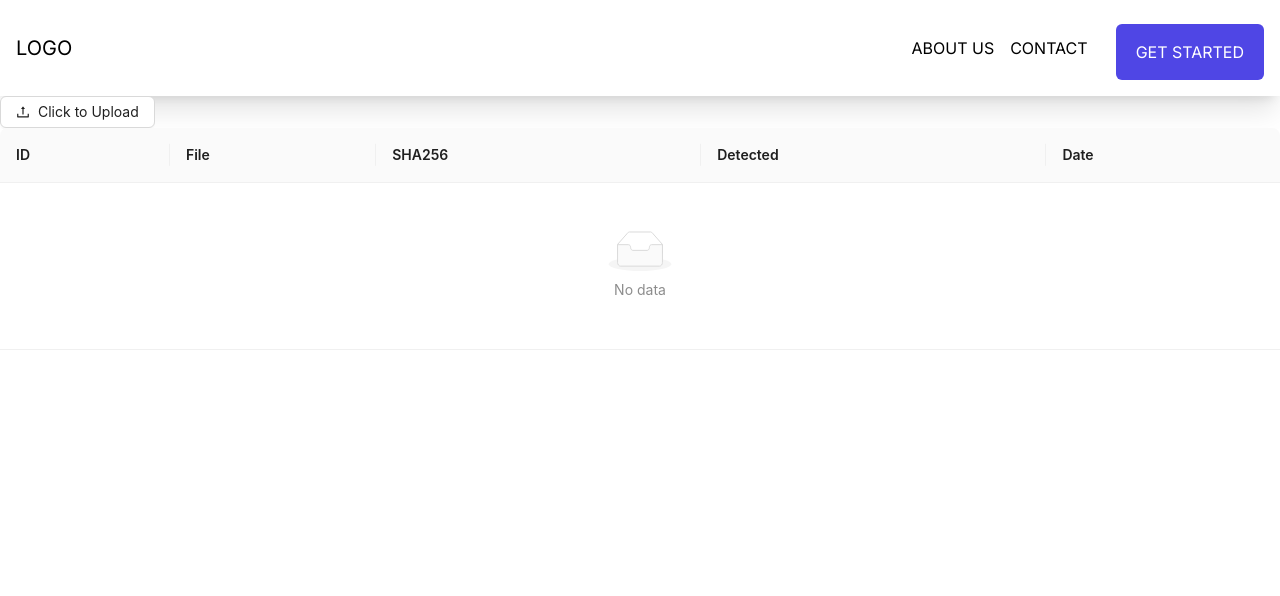
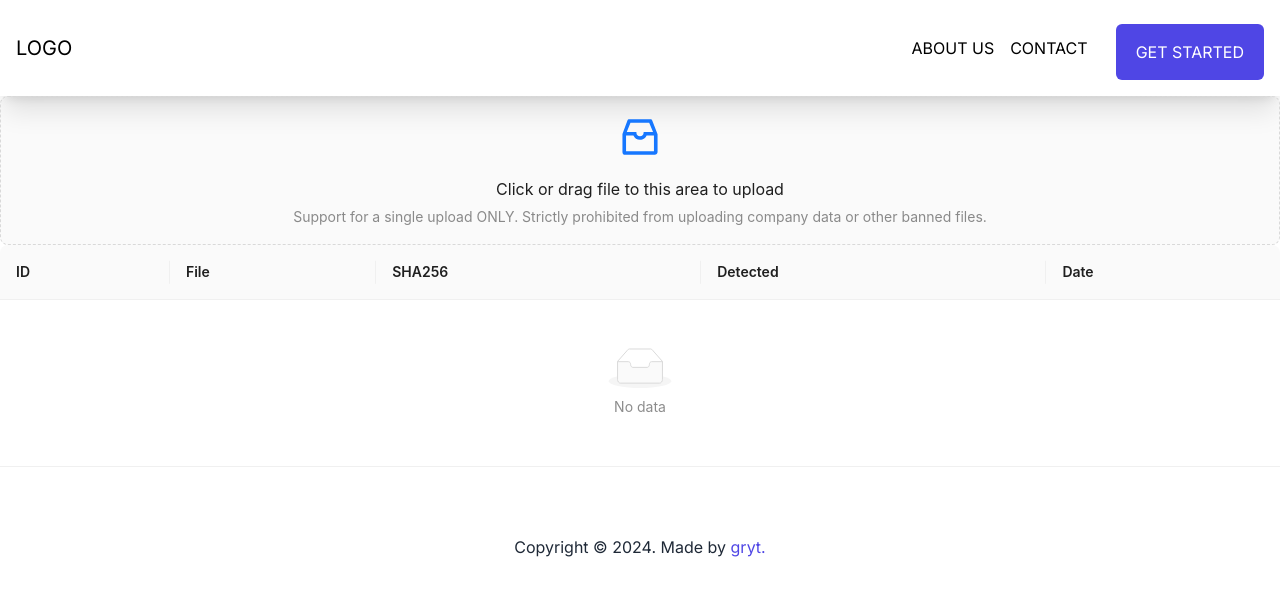
Before and after one commit to garytann/virustotalApiServer, a Next.js app in the folder frontend/my-app/: page /dashboard in a window 1280 px wide. Shown: the top 596 px of the page. Built offline with nearby package versions, Linux system fonts and the light colour scheme.

Commit message:
added new upload component, added footerinto layouts

```diff
--- a/frontend/my-app/app/layout.js
+++ b/frontend/my-app/app/layout.js
@@ -1,6 +1,7 @@
 // import 'bootstrap/dist/css/bootstrap.css'
 import { Inter } from 'next/font/google'
 import NavBar from "@/components/NavBar"
+import Footer from "@/components/Footer"
 import './globals.css'
 
 const inter = Inter({ subsets: ['latin'] })
@@ -16,6 +17,7 @@ export default function RootLayout({ children }) {
       <body className={inter.className}>
         <NavBar />
         {children}
+        <Footer />
       </body>
     </html>
   )
--- a/frontend/my-app/app/page.js
+++ b/frontend/my-app/app/page.js
@@ -1,6 +1,5 @@
 import Image from 'next/image'
 import HeroSection from '@/components/HeroSection'
-import Footer from '@/components/Footer'
 // import styles from './page.module.css'
 // import
 
@@ -8,7 +7,6 @@ export default function Home() {
   return (
     <>
       <HeroSection />
-      <Footer />
     </>
   );
 }
--- a/frontend/my-app/components/Table.js
+++ b/frontend/my-app/components/Table.js
@@ -4,34 +4,61 @@ import React, { useEffect } from 'react';
 import { Space, Table, Tag } from 'antd';
 const { Column, ColumnGroup } = Table;
 import { UploadOutlined } from '@ant-design/icons';
+import { InboxOutlined } from '@ant-design/icons';
 import { Button, message, Upload } from 'antd';
 
 
 export default function DataTable() {
 
     const [dataSource, setDataSource] = React.useState([]);
+    const { Dragger } = Upload;
 
     const props = {
         name: 'file',
+        // multiple: true,
+        // action: 'http://103.3.61.201:3000/api/upload'
         action: 'http://localhost:3000/api/upload',
         headers: {
             authorization: 'authorization-text',
         },
-        async onChange(info) {
-            if (info.file.status !== 'uploading') {
+        onChange(info) {
+            const { status } = info.file;
+            if (status !== 'uploading') {
                 console.log(info.file, info.fileList);
-                console.log("hello world");
             }
-            if (info.file.status === 'done') {
-                message.success(`file uploaded successfully`);
-                // console.log('##info', info.file.response.data);
+            if (status === 'done') {
+                message.success(`${info.file.name} file uploaded successfully.`);
                 setDataSource(info.file.response.data);
-
-            } else if (info.file.status === 'error') {
-                message.error(`file upload failed.`);
+            } else if (status === 'error') {
+                message.error(`${info.file.name} file upload failed.`);
             }
         },
+        onDrop(e) {
+            console.log('Dropped files', e.dataTransfer.files);
+        },
     };
+
+    // const props = {
+    //     name: 'file',
+    //     action: 'http://localhost:3000/api/upload',
+    //     headers: {
+    //         authorization: 'authorization-text',
+    //     },
+    //     async onChange(info) {
+    //         if (info.file.status !== 'uploading') {
+    //             console.log(info.file, info.fileList);
+    //             console.log("hello world");
+    //         }
+    //         if (info.file.status === 'done') {
+    //             message.success(`file uploaded successfully`);
+    //             // console.log('##info', info.file.response.data);
+    //             setDataSource(info.file.response.data);
+
+    //         } else if (info.file.status === 'error') {
+    //             message.error(`file upload failed.`);
+    //         }
+    //     },
+    // };
 
     const [column] = React.useState([
         {
@@ -61,12 +88,12 @@ export default function DataTable() {
         }
     ]);
 
-    const [file, setFile] = React.useState(null);
+    // const [file, setFile] = React.useState(null);
 
-    const handleFileChange = (e) => {
-        console.log('hello world')
-        setFile(e.target.files[0]);
-    };
+    // const handleFileChange = (e) => {
+    //     console.log('hello world')
+    //     setFile(e.target.files[0]);
+    // };
 
 
     // handle the file upload
@@ -91,9 +118,20 @@ export default function DataTable() {
     return (
         <div>
             {/* <Upload onSubmit={handleFileChange} {...props}> */}
-            <Upload {...props} showUploadList={false}>
+            {/* <Upload {...props} showUploadList={false}>
                 <Button icon={<UploadOutlined />}>Click to Upload</Button>
-            </Upload>
+            </Upload> */}
+
+            <Dragger {...props} showUploadList={false}>
+                <p className="ant-upload-drag-icon">
+                    <InboxOutlined />
+                </p>
+                <p className="ant-upload-text">Click or drag file to this area to upload</p>
+                <p className="ant-upload-hint">
+                    Support for a single upload ONLY. Strictly prohibited from uploading company data or other
+                    banned files.
+                </p>
+            </Dragger>
 
             <Table dataSource={dataSource} columns={column}>
                 {/* <Column title="ID" dataIndex="analysis_id" key="analysis_id" />
```
